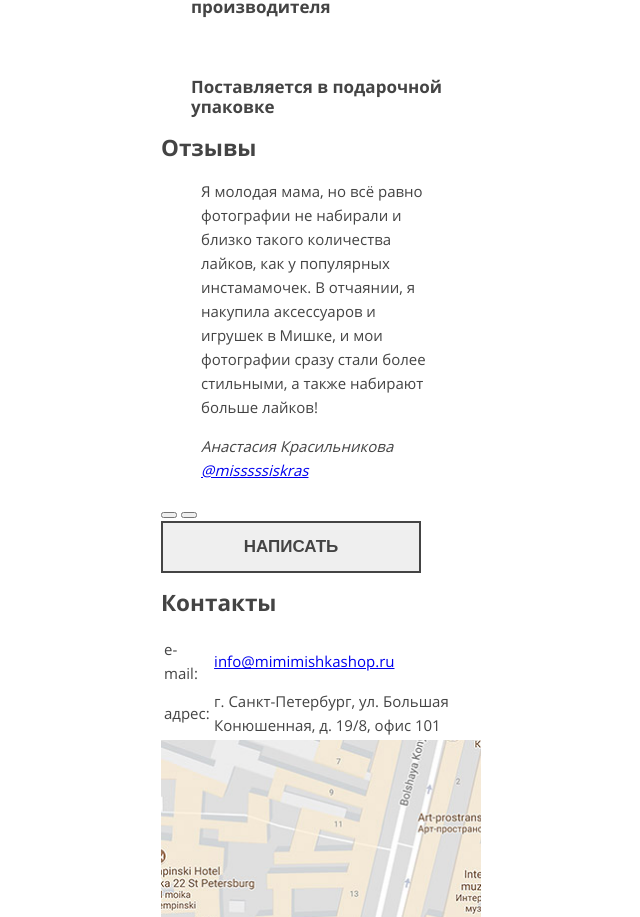
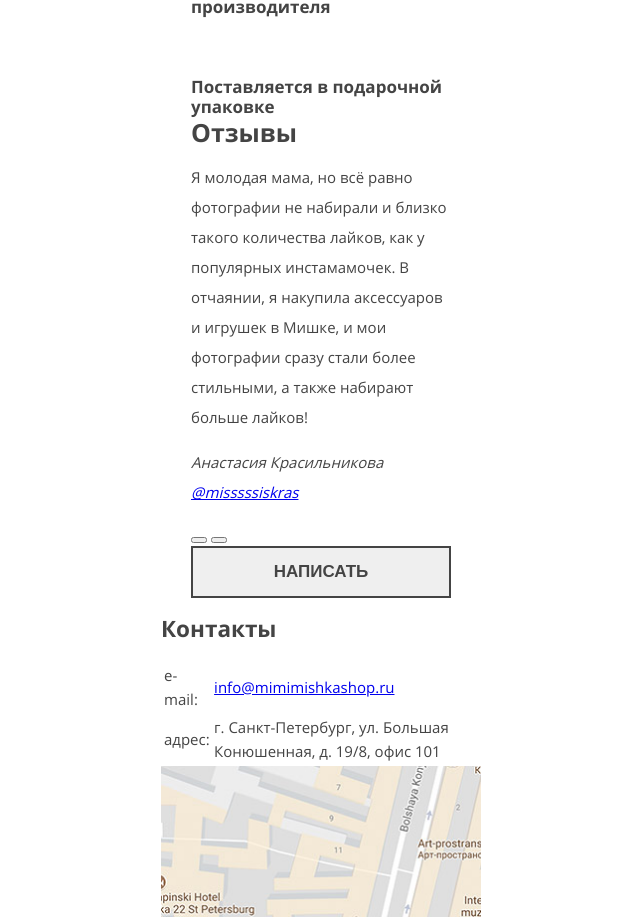
Before and after one commit to mi5ha6in/mishka-adaptive, a website: page source/index.html in a window 1280 px wide. Shown: the part 1625-2542 px from the top of the page, without its empty margins (319-959 px from the left). Drawn offline with nearby package versions, Linux system fonts and the light colour scheme; files that its build step writes are made by us from their sources.

Commit message:
Adds reviews

```diff
--- /dev/null
+++ b/source/sass/blocks/reviews.scss
@@ -0,0 +1,13 @@
+.reviews {
+  @include centerer();
+}
+
+.reviews__title {
+  @include section-title();
+}
+
+.reviews__text {
+  margin: 0;
+  padding: 0;
+  line-height: $line-height--big;
+}
--- a/source/sass/style.scss
+++ b/source/sass/style.scss
@@ -9,3 +9,4 @@
 @import "blocks/product-of-week.scss";
 @import "blocks/button.scss";
 @import "blocks/about-us.scss";
+@import "blocks/reviews.scss";
```
